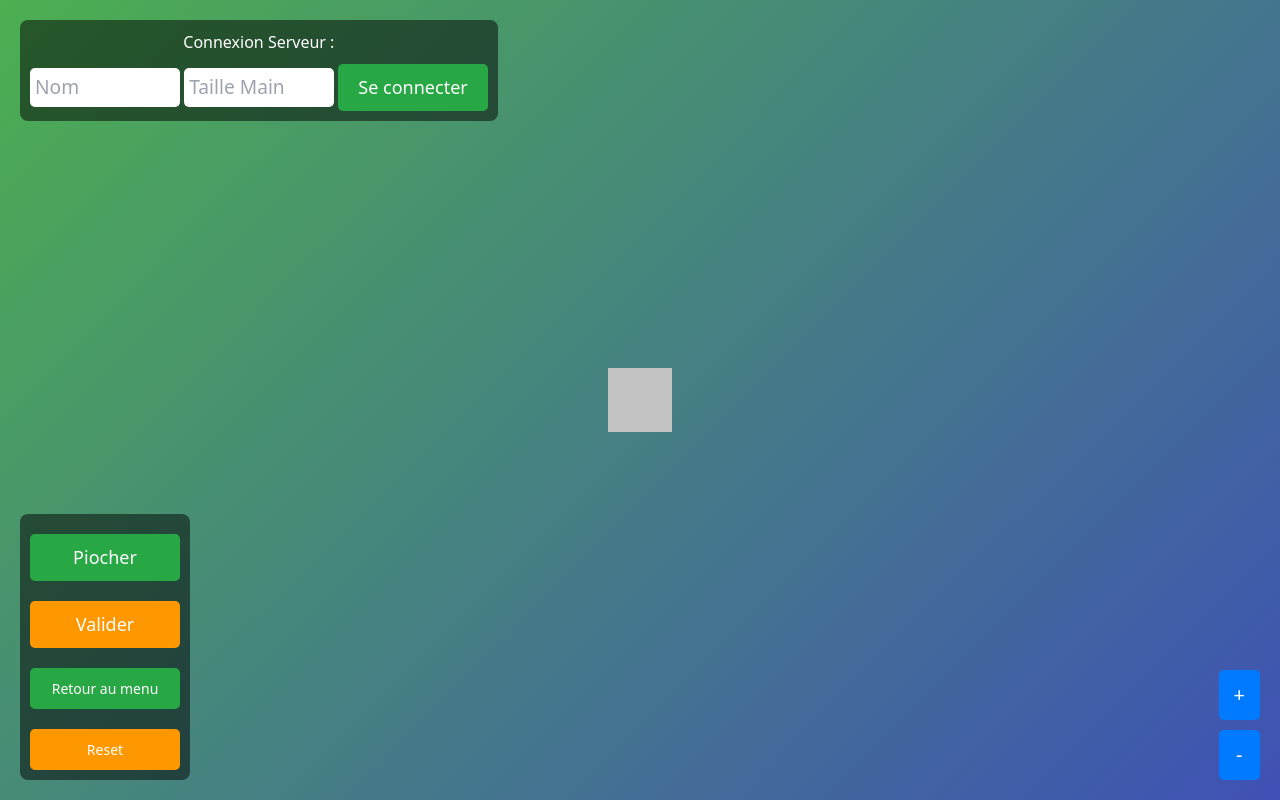
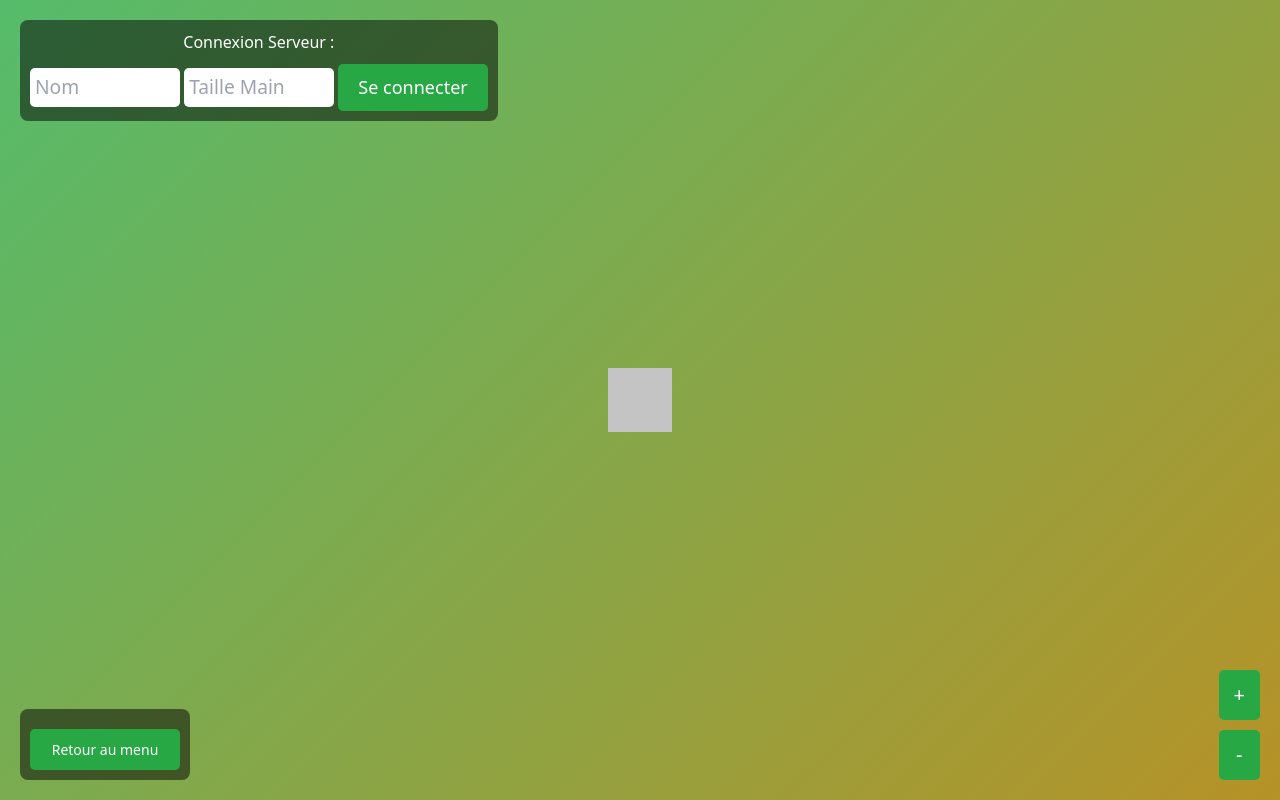
Before and after one commit to VBrochard/ProjetL2-S4, a Python web app: template templates/banana_solitaire.html in a window 1280 px wide. Run offline with Jinja, Linux system fonts and the light colour scheme; the template is opened without the code that fills it, so the values that code supplies are empty; some libraries are stand-ins or nearby versions.

Commit message:
Encore une maj CSS avec super dégradé

```diff
--- a/Ressources/style_banana_solitaire.css
+++ b/Ressources/style_banana_solitaire.css
@@ -79,7 +79,7 @@
 }
 
 .boutons-zoom button {
-    background-color: #007BFF;
+    background-color: #28a745;
     color: white;
     padding: 10px 15px;
     font-size: 20px;
@@ -163,7 +163,7 @@ body {
     align-items: center;
     margin: 0;
     height: 100vh;
-    background: linear-gradient(135deg, #4caf50, #3f51b5);
+    background: linear-gradient(135deg, #55bc6b, #b69227);
     overflow: hidden;
 }
 
@@ -184,6 +184,11 @@ body {
     justify-content: center;
     align-items: center;
     overflow: hidden;
+}
+
+#nomJoueur {
+    color: rgb(223, 223, 11);
+    font-size: 20px;
 }
 
 .nom-joueur-container {
--- a/Ressources/style_banana_speed.css
+++ b/Ressources/style_banana_speed.css
@@ -87,7 +87,7 @@ select {
 }
 
 .boutons-zoom button {
-    background-color: #007BFF;
+    background-color: #28a745;
     color: white;
     padding: 10px 15px;
     font-size: 20px;
@@ -173,7 +173,7 @@ body {
     align-items: center;
     margin: 0;
     height: 100vh;
-    background: linear-gradient(135deg, #4caf50, #3f51b5);
+    background: linear-gradient(to bottom, #55bc6b, #b69227);
     overflow: hidden;
 }
 
--- a/Ressources/style_chiffre_lettre.css
+++ b/Ressources/style_chiffre_lettre.css
@@ -71,8 +71,10 @@ body {
 h1 {
     position:absolute;
     margin-top: -300px;
-    margin-bottom: 200px;
-    font-size: 50px;
+    margin-bottom: 275px;
+    font-size: 45px;
+    color: rgb(235, 236, 245);
+    text-shadow: 2px 2px 4px rgb(0, 0, 161);
 }
 
 button {
--- a/templates/banana_solitaire.html
+++ b/templates/banana_solitaire.html
@@ -26,10 +26,10 @@
 
             </div>
             <div class="piocher-button-wrapper">
-                <button class="piocher-button" id="piocherButton">Piocher</button>
-                <button class="valider-button" id="validerButton">Valider</button>
+                <button class="piocher-button" id="piocherButton" hidden="true">Piocher</button>
+                <button class="valider-button" id="validerButton" hidden="true">Valider</button>
                 <button id="menu" onclick="returMenu()">Retour au menu</button>
-                <button id="Reset" onclick="ResetPartie()">Reset</button>
+                <button id="Reset" onclick="ResetPartie()" hidden=true>Reset</button>
             </div>
         </div>
 
@@ -68,6 +68,11 @@
 
         function ResetPartie() {
             socket.emit('ResetPartieSolitaire')
+            document.getElementById('ConnexionDiv').hidden = false
+            document.getElementById('piocherButton').hidden = true
+            document.getElementById('validerButton').hidden = true
+            document.getElementById('menu').hidden = false
+            document.getElementById('Reset').hidden = true
             deck = []
             tailleDeck = 0
             carte.innerHTML = '';
@@ -370,6 +375,10 @@
 
 
         connecterButton.addEventListener('click', () => {
+            document.getElementById('ConnexionDiv').hidden = true
+            document.getElementById('menu').hidden = true
+            document.getElementById('piocherButton').hidden = false
+            document.getElementById('validerButton').hidden = false
             nomJoueur = nomJoueurInput.value;
             nombreDeck = TailleDeck.value;
             tailleDeck = nombreDeck;
@@ -405,6 +414,8 @@
         socket.on('MainDepartBSolitaire', (data) => {
             genererLettresInitiales(data)
             genererLettresCentre(["X"])
+            document.getElementById('piocherButton').hidden = false
+            document.getElementById('validerButton').hidden = false
         })
 
 
@@ -422,6 +433,9 @@
 
                 if (document.querySelectorAll("#case-modifiable .lettre").length == 0) {
                     document.getElementById('nomJoueur').textContent = "Victoire !!!!"
+                    document.getElementById('Reset').hidden = false
+                    document.getElementById('piocherButton').hidden = true
+                    document.getElementById('validerButton').hidden = true
                     console.log("Victoire")
                 }
 
```
